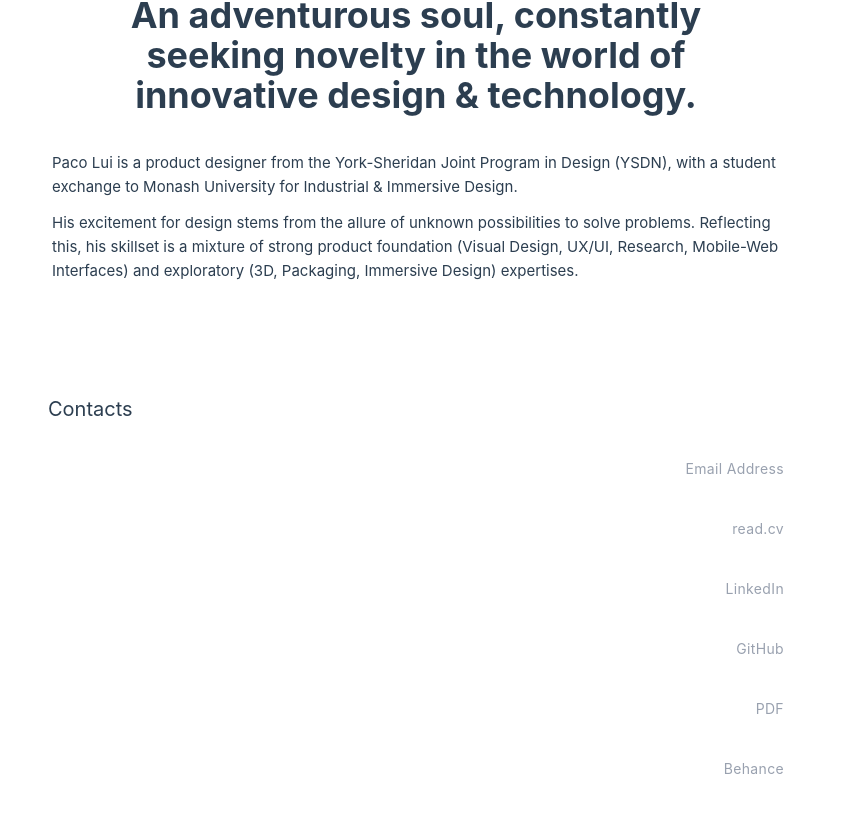
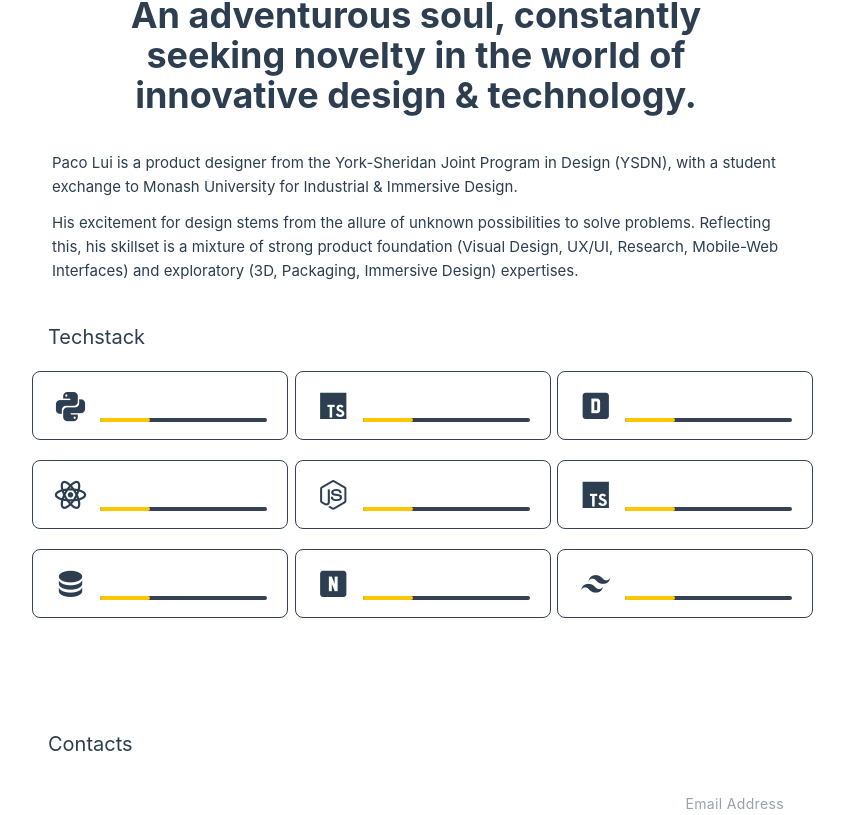
Before and after one commit to kiloumanjaro/Portfolio, a Vue app: page /info in a window 1280 px wide. Shown: the part 429-1244 px from the top of the page, without its empty margins (224-1068 px from the left). Built offline with nearby package versions, Linux system fonts and the light colour scheme.

Commit message:
added technology component and techstack section

```diff
--- a/package.json
+++ b/package.json
@@ -15,6 +15,7 @@
     "format": "prettier --write src/"
   },
   "dependencies": {
+    "@mdi/font": "^7.4.47",
     "@tailwindcss/vite": "^4.1.10",
     "tailwindcss": "^4.1.10",
     "vite-plugin-vuetify": "^2.1.1",
--- /dev/null
+++ b/src/components/TechnologyComponent.vue
@@ -0,0 +1,21 @@
+<template>
+  <div class="inline-flex items-center gap-3 px-5 py-4 rounded-lg border border-gray-700 min-w-3xs">
+    <div class="shrink-0">
+      <v-icon :icon="icon" size="35" />
+    </div>
+    <div class="flex flex-col justify-between w-full h-8">
+      <h2 class="text-white font-medium text-sm">{{ title }}</h2>
+      <div class="w-full bg-gray-700 rounded-full h-1">
+        <div class="bg-yellow-400 h-1 rounded-full" :style="{ width: width }"></div>
+      </div>
+    </div>
+  </div>
+</template>
+
+<script setup lang="ts">
+defineProps<{
+  icon: string
+  title: string
+  width: string
+}>()
+</script>
--- a/src/components/layouts/TechstackSection.vue
+++ b/src/components/layouts/TechstackSection.vue
@@ -1,6 +1,20 @@
+<script setup lang="ts">
+import TechnologyComponent from '../TechnologyComponent.vue'
+</script>
+
 <template>
-  <div>
-    <h1>Techstack</h1>
-    <div class="inline-flex items-center"></div>
+  <div class="flex flex-col w-3xl gap-5">
+    <h1 class="text-xl px-4">Techstack</h1>
+    <div class="grid grid-cols-3 gap-5">
+      <TechnologyComponent icon="mdi-language-python" title="Python" width="30%" />
+      <TechnologyComponent icon="mdi-language-typescript" title="Typescript" width="30%" />
+      <TechnologyComponent icon="mdi-alpha-d-box" title="Django" width="30%" />
+      <TechnologyComponent icon="mdi-react" title="React" width="30%" />
+      <TechnologyComponent icon="mdi-nodejs" title="NodeJS" width="30%" />
+      <TechnologyComponent icon="mdi-language-typescript" title="Typescript" width="30%" />
+      <TechnologyComponent icon="mdi-database" title="PostgresSQL" width="30%" />
+      <TechnologyComponent icon="mdi-alpha-n-box" title="NextJS" width="30%" />
+      <TechnologyComponent icon="mdi-tailwind" title="Tailwind" width="30%" />
+    </div>
   </div>
 </template>
--- a/src/main.ts
+++ b/src/main.ts
@@ -6,6 +6,8 @@ import router from './router'
 import { createVuetify } from 'vuetify'
 import * as components from 'vuetify/components'
 import * as directives from 'vuetify/directives'
+
+import '@mdi/font/css/materialdesignicons.css'
 
 const vuetify = createVuetify({
   components,
--- a/src/views/InfoView.vue
+++ b/src/views/InfoView.vue
@@ -2,6 +2,7 @@
 import ContactSection from '@/components/layouts/ContactSection.vue'
 import InformationSection from '@/components/layouts/InformationSection.vue'
 import ProjectionSection from '@/components/layouts/ProjectionSection.vue'
+import TechstackSection from '@/components/layouts/TechstackSection.vue'
 import ProfilePictureComponent from '@/components/ProfilePictureComponent.vue'
 </script>
 
@@ -11,6 +12,7 @@ import ProfilePictureComponent from '@/components/ProfilePictureComponent.vue'
       <div class="flex flex-col items-center gap-10">
         <ProfilePictureComponent />
         <InformationSection />
+        <TechstackSection />
       </div>
       <ContactSection />
       <ProjectionSection />
```
Also changed, not shown: 1 other file (tests, documents, lock files or other folders).
